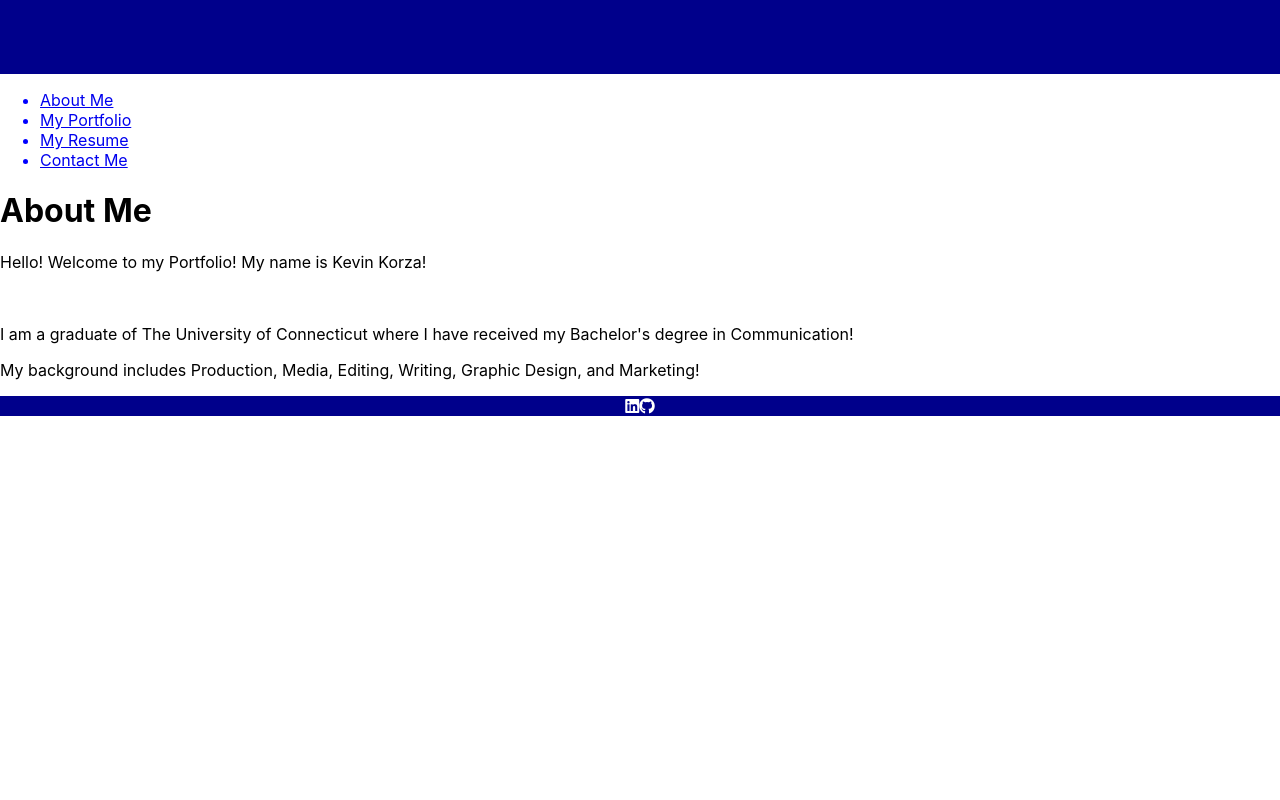
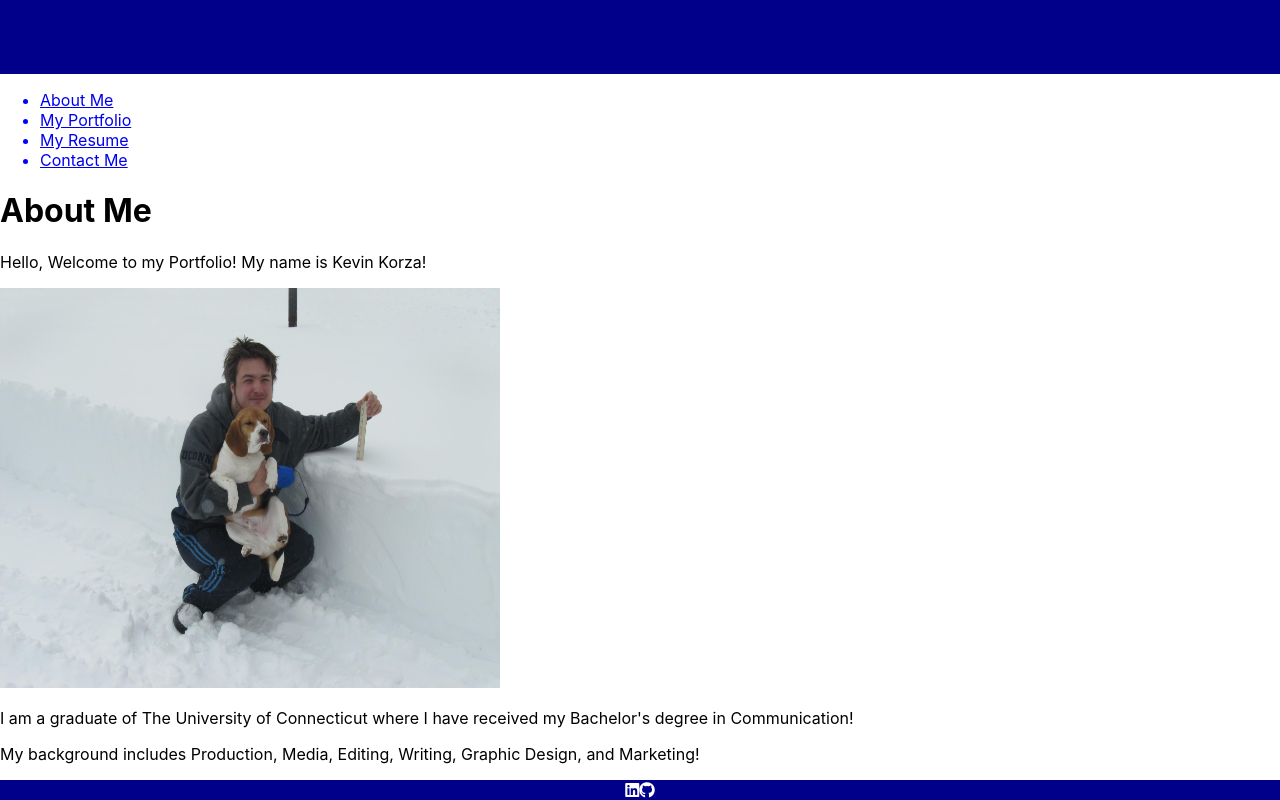
Before and after one commit to KevinGKorza/ReactPortfolio, a React (Create React App) app in the folder my-app/: page / in a window 1280 px wide. Shown: the part 726-1526 px from the top of the page. Before the commit the page ends 1142 px from the top, so only its background shows below. Built offline with nearby package versions, Linux system fonts and the light colour scheme.

Commit message:
about page completed with image and started working on other pages

```diff
--- a/my-app/src/Pages/aboutme.js
+++ b/my-app/src/Pages/aboutme.js
@@ -9,12 +9,13 @@
 import React from "react";
 
 
+
 function AboutMe() {
     return(
     <div>
         <h1>About Me</h1>
-        <p>Hello! Welcome to my Portfolio! My name is Kevin Korza!</p>
-        <img src={require('../Images/me.jpg').default} />
+        <p>Hello, Welcome to my Portfolio! My name is Kevin Korza!</p>
+        <img src={require('../../src/Images/me.jpg')} height={400} width={500} />
         <p>I am a graduate of The University of Connecticut where I have received my Bachelor's degree in Communication!</p>
         <p>My background includes Production, Media, Editing, Writing, Graphic Design, and Marketing!</p>
         </div>
--- a/my-app/src/Pages/contactme.js
+++ b/my-app/src/Pages/contactme.js
@@ -13,7 +13,8 @@ function ContactMe() {
         <div>
             <h1>Contact Me</h1>
             <p>
-                Hello! Please contact me as soon as possible!
+
+
             </p>
         </div>
     );
--- a/my-app/src/Pages/myportfolio.js
+++ b/my-app/src/Pages/myportfolio.js
@@ -1,7 +1,22 @@
 import React from "react";
 
 function MyPortfolio() {
-    return <div>MyPortfolio</div>
+    return (
+    <div>
+        <h1>My Portfolio</h1>
+        <h2>My Work</h2>
+        <ul>
+            <li>
+            <a href="https://kevingkorza.github.io/WorkDay_Schedule/" target="_blank">Work Day Scheduler</a>
+
+            </li>
+        </ul>
+
+
+
+        </div>
+
+    );
 }
 
 export default MyPortfolio;
--- a/my-app/src/Pages/myresume.js
+++ b/my-app/src/Pages/myresume.js
@@ -1,7 +1,14 @@
 import React from "react";
 
 function MyResume() {
-    return <div>MyResume</div>
+    return (
+    <div>
+        <h1> My Resume </h1>
+
+        </div>
+
+
+    );
 }
 
 export default MyResume;
```
